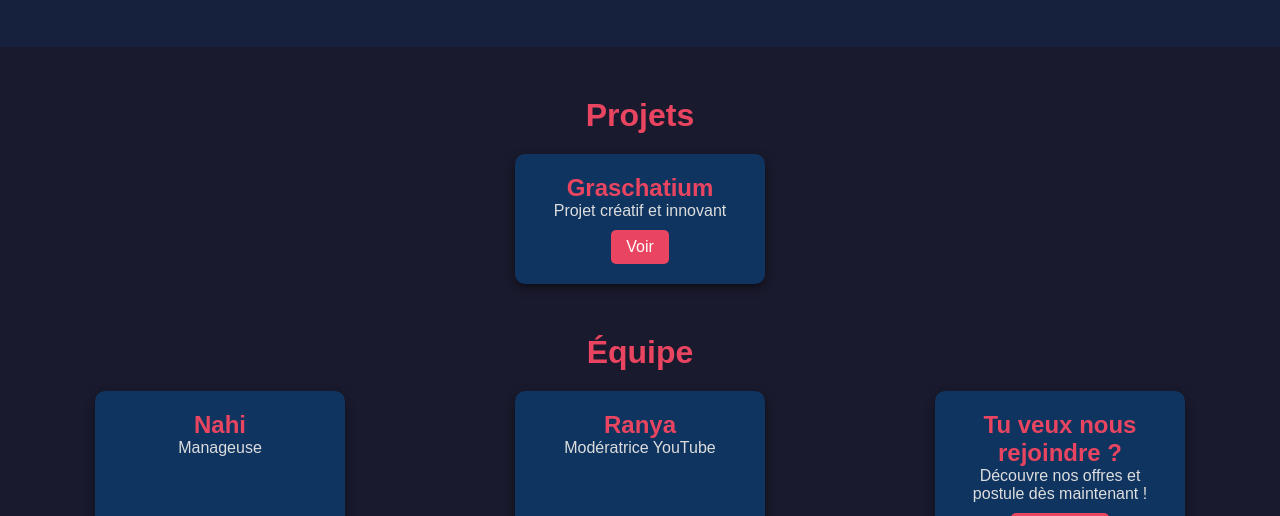
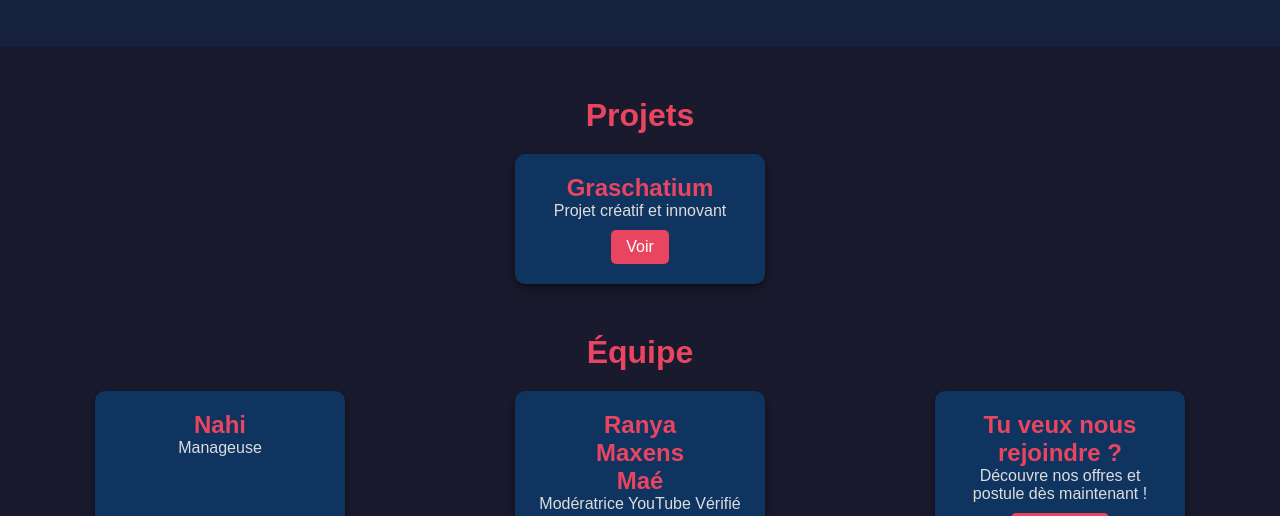
Before and after one commit to Legraschat/legraschat.github.io, a plain HTML site: page index.html in a window 1280 px wide. Shown: the part 284-800 px from the top of the page. Drawn offline with Linux system fonts and the light colour scheme.

Commit message:
Update index.html

```diff
--- a/index.html
+++ b/index.html
@@ -142,7 +142,9 @@
             </div>
             <div class="card">
                 <h3>Ranya</h3>
-                <p>Modératrice YouTube</p>
+                <h3>Maxens</h3>
+                <h3>Maé</h3>
+                <p>Modératrice YouTube Vérifié</p>
             </div>
             <div class="card">
                 <h3>Tu veux nous rejoindre ?</h3>
```
